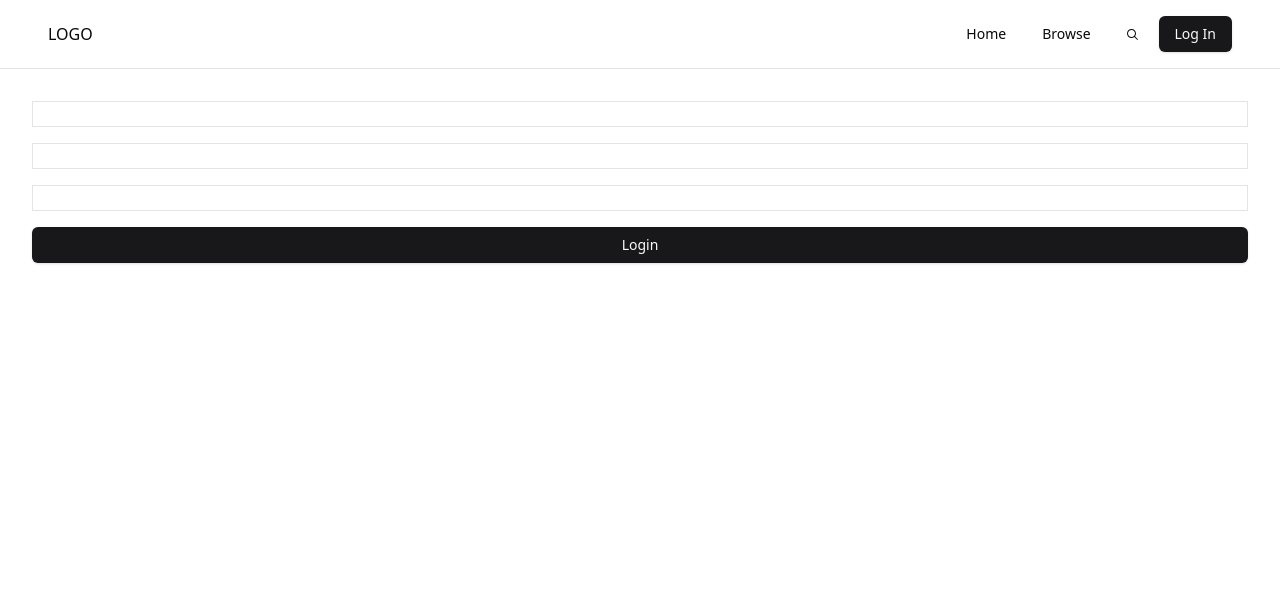
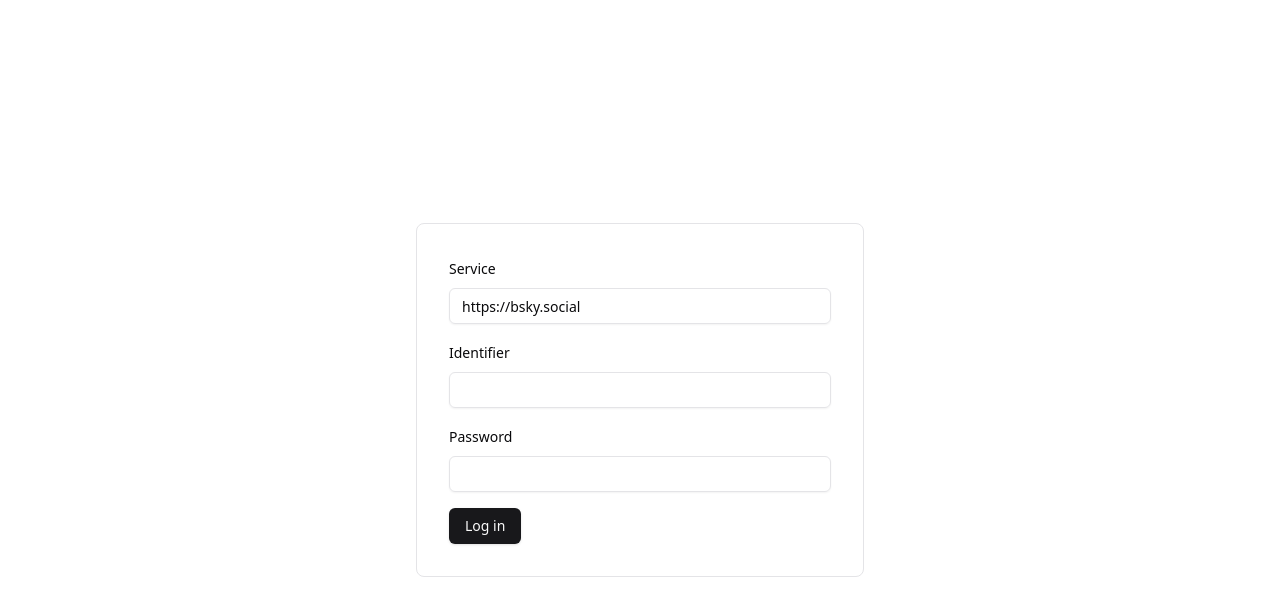
Before and after one commit to corn-flour/media-management-app, a Next.js app: page /login in a window 1280 px wide. Shown: the top 616 px of the page. Built offline with nearby package versions, Linux system fonts and the light colour scheme.

Commit message:
slightly better login form for now

```diff
--- a/package.json
+++ b/package.json
@@ -10,8 +10,10 @@
 	},
 	"dependencies": {
 		"@atproto/api": "^0.12.22",
+		"@hookform/resolvers": "^3.6.0",
 		"@radix-ui/react-dialog": "^1.0.5",
 		"@radix-ui/react-icons": "^1.3.0",
+		"@radix-ui/react-label": "^2.1.0",
 		"@radix-ui/react-navigation-menu": "^1.1.4",
 		"@radix-ui/react-slot": "^1.0.2",
 		"@tanstack/react-query": "^5.40.1",
@@ -23,9 +25,11 @@
 		"prettier-plugin-tailwindcss": "^0.6.2",
 		"react": "^18",
 		"react-dom": "^18",
+		"react-hook-form": "^7.52.0",
 		"tailwind-merge": "^2.3.0",
 		"tailwindcss-animate": "^1.0.7",
-		"use-debounce": "^10.0.1"
+		"use-debounce": "^10.0.1",
+		"zod": "^3.23.8"
 	},
 	"devDependencies": {
 		"@types/node": "^20",
--- /dev/null
+++ b/src/components/ui/form.tsx
@@ -0,0 +1,176 @@
+import * as React from "react"
+import * as LabelPrimitive from "@radix-ui/react-label"
+import { Slot } from "@radix-ui/react-slot"
+import {
+  Controller,
+  ControllerProps,
+  FieldPath,
+  FieldValues,
+  FormProvider,
+  useFormContext,
+} from "react-hook-form"
+
+import { cn } from "@/lib/utils"
+import { Label } from "@/components/ui/label"
+
+const Form = FormProvider
+
+type FormFieldContextValue<
+  TFieldValues extends FieldValues = FieldValues,
+  TName extends FieldPath<TFieldValues> = FieldPath<TFieldValues>
+> = {
+  name: TName
+}
+
+const FormFieldContext = React.createContext<FormFieldContextValue>(
+  {} as FormFieldContextValue
+)
+
+const FormField = <
+  TFieldValues extends FieldValues = FieldValues,
+  TName extends FieldPath<TFieldValues> = FieldPath<TFieldValues>
+>({
+  ...props
+}: ControllerProps<TFieldValues, TName>) => {
+  return (
+    <FormFieldContext.Provider value={{ name: props.name }}>
+      <Controller {...props} />
+    </FormFieldContext.Provider>
+  )
+}
+
+const useFormField = () => {
+  const fieldContext = React.useContext(FormFieldContext)
+  const itemContext = React.useContext(FormItemContext)
+  const { getFieldState, formState } = useFormContext()
+
+  const fieldState = getFieldState(fieldContext.name, formState)
+
+  if (!fieldContext) {
+    throw new Error("useFormField should be used within <FormField>")
+  }
+
+  const { id } = itemContext
+
+  return {
+    id,
+    name: fieldContext.name,
+    formItemId: `${id}-form-item`,
+    formDescriptionId: `${id}-form-item-description`,
+    formMessageId: `${id}-form-item-message`,
+    ...fieldState,
+  }
+}
+
+type FormItemContextValue = {
+  id: string
+}
+
+const FormItemContext = React.createContext<FormItemContextValue>(
+  {} as FormItemContextValue
+)
+
+const FormItem = React.forwardRef<
+  HTMLDivElement,
+  React.HTMLAttributes<HTMLDivElement>
+>(({ className, ...props }, ref) => {
+  const id = React.useId()
+
+  return (
+    <FormItemContext.Provider value={{ id }}>
+      <div ref={ref} className={cn("space-y-2", className)} {...props} />
+    </FormItemContext.Provider>
+  )
+})
+FormItem.displayName = "FormItem"
+
+const FormLabel = React.forwardRef<
+  React.ElementRef<typeof LabelPrimitive.Root>,
+  React.ComponentPropsWithoutRef<typeof LabelPrimitive.Root>
+>(({ className, ...props }, ref) => {
+  const { error, formItemId } = useFormField()
+
+  return (
+    <Label
+      ref={ref}
+      className={cn(error && "text-destructive", className)}
+      htmlFor={formItemId}
+      {...props}
+    />
+  )
+})
+FormLabel.displayName = "FormLabel"
+
+const FormControl = React.forwardRef<
+  React.ElementRef<typeof Slot>,
+  React.ComponentPropsWithoutRef<typeof Slot>
+>(({ ...props }, ref) => {
+  const { error, formItemId, formDescriptionId, formMessageId } = useFormField()
+
+  return (
+    <Slot
+      ref={ref}
+      id={formItemId}
+      aria-describedby={
+        !error
+          ? `${formDescriptionId}`
+          : `${formDescriptionId} ${formMessageId}`
+      }
+      aria-invalid={!!error}
+      {...props}
+    />
+  )
+})
+FormControl.displayName = "FormControl"
+
+const FormDescription = React.forwardRef<
+  HTMLParagraphElement,
+  React.HTMLAttributes<HTMLParagraphElement>
+>(({ className, ...props }, ref) => {
+  const { formDescriptionId } = useFormField()
+
+  return (
+    <p
+      ref={ref}
+      id={formDescriptionId}
+      className={cn("text-[0.8rem] text-muted-foreground", className)}
+      {...props}
+    />
+  )
+})
+FormDescription.displayName = "FormDescription"
+
+const FormMessage = React.forwardRef<
+  HTMLParagraphElement,
+  React.HTMLAttributes<HTMLParagraphElement>
+>(({ className, children, ...props }, ref) => {
+  const { error, formMessageId } = useFormField()
+  const body = error ? String(error?.message) : children
+
+  if (!body) {
+    return null
+  }
+
+  return (
+    <p
+      ref={ref}
+      id={formMessageId}
+      className={cn("text-[0.8rem] font-medium text-destructive", className)}
+      {...props}
+    >
+      {body}
+    </p>
+  )
+})
+FormMessage.displayName = "FormMessage"
+
+export {
+  useFormField,
+  Form,
+  FormItem,
+  FormLabel,
+  FormControl,
+  FormDescription,
+  FormMessage,
+  FormField,
+}
--- /dev/null
+++ b/src/components/ui/input.tsx
@@ -0,0 +1,25 @@
+import * as React from "react"
+
+import { cn } from "@/lib/utils"
+
+export interface InputProps
+  extends React.InputHTMLAttributes<HTMLInputElement> {}
+
+const Input = React.forwardRef<HTMLInputElement, InputProps>(
+  ({ className, type, ...props }, ref) => {
+    return (
+      <input
+        type={type}
+        className={cn(
+          "flex h-9 w-full rounded-md border border-input bg-transparent px-3 py-1 text-sm shadow-sm transition-colors file:border-0 file:bg-transparent file:text-sm file:font-medium placeholder:text-muted-foreground focus-visible:outline-none focus-visible:ring-1 focus-visible:ring-ring disabled:cursor-not-allowed disabled:opacity-50",
+          className
+        )}
+        ref={ref}
+        {...props}
+      />
+    )
+  }
+)
+Input.displayName = "Input"
+
+export { Input }
--- /dev/null
+++ b/src/components/ui/label.tsx
@@ -0,0 +1,26 @@
+"use client"
+
+import * as React from "react"
+import * as LabelPrimitive from "@radix-ui/react-label"
+import { cva, type VariantProps } from "class-variance-authority"
+
+import { cn } from "@/lib/utils"
+
+const labelVariants = cva(
+  "text-sm font-medium leading-none peer-disabled:cursor-not-allowed peer-disabled:opacity-70"
+)
+
+const Label = React.forwardRef<
+  React.ElementRef<typeof LabelPrimitive.Root>,
+  React.ComponentPropsWithoutRef<typeof LabelPrimitive.Root> &
+    VariantProps<typeof labelVariants>
+>(({ className, ...props }, ref) => (
+  <LabelPrimitive.Root
+    ref={ref}
+    className={cn(labelVariants(), className)}
+    {...props}
+  />
+))
+Label.displayName = LabelPrimitive.Root.displayName
+
+export { Label }
--- a/src/pages/_app.tsx
+++ b/src/pages/_app.tsx
@@ -2,8 +2,20 @@
 import { Providers } from "@/components/providers"
 import { AppType } from "next/app"
 import { Navbar } from "@/components/layout/navbar"
+import { useRouter } from "next/router"
 
 const RootLayout: AppType = ({ Component, pageProps }) => {
+	const router = useRouter()
+
+	// don't display the navbar for login page
+	if (router.pathname === "/login") {
+		return (
+			<Providers>
+				<Component {...pageProps} />
+			</Providers>
+		)
+	}
+
 	return (
 		<Providers>
 			<Navbar />
--- a/src/pages/login.tsx
+++ b/src/pages/login.tsx
@@ -1,60 +1,98 @@
 import { useSession } from "@/components/sessions"
 import { Button } from "@/components/ui/button"
+import { SubmitHandler, useForm } from "react-hook-form"
+import { zodResolver } from "@hookform/resolvers/zod"
+import { z } from "zod"
+import { useRouter } from "next/router"
 import { useState } from "react"
+import {
+	Form,
+	FormControl,
+	FormField,
+	FormItem,
+	FormLabel,
+	FormMessage,
+} from "@/components/ui/form"
+import { Input } from "@/components/ui/input"
+const loginSchema = z.object({
+	service: z.string().url(),
+	identifier: z.string(),
+	password: z.string(),
+})
+
+type LoginFormFields = z.infer<typeof loginSchema>
 
 const LoginPage = () => {
-	const [data, setData] = useState({
-		service: "",
-		identifier: "",
-		password: "",
+	const { login } = useSession()
+	const router = useRouter()
+	const [submissionError, setSubmissionError] = useState("")
+
+	const form = useForm<LoginFormFields>({
+		resolver: zodResolver(loginSchema),
+		defaultValues: {
+			service: "https://bsky.social",
+		},
 	})
 
-	const { login } = useSession()
+	const onSubmit: SubmitHandler<LoginFormFields> = async (data) => {
+		try {
+			await login(data)
+			router.push("/")
+		} catch (e) {
+			setSubmissionError((e as Error).message)
+		}
+	}
 
 	return (
+		<div className="grid h-screen place-content-center p-4">
+			<Form {...form}>
 				<form
-			onSubmit={async (e) => {
-				e.preventDefault()
-				await login(data)
-			}}
-			className="flex flex-col gap-4 p-8"
+					onSubmit={form.handleSubmit(onSubmit)}
+					className="w-[80vw] max-w-md space-y-4 rounded-lg border p-8"
 				>
-			<input
+					<FormField
+						control={form.control}
 						name="service"
-				value={data.service}
-				onChange={(e) =>
-					setData((data) => ({
-						...data,
-						service: e.target.value,
-					}))
-				}
-				className="border"
+						render={({ field }) => (
+							<FormItem>
+								<FormLabel>Service</FormLabel>
+								<FormControl>
+									<Input {...field} />
+								</FormControl>
+								<FormMessage />
+							</FormItem>
+						)}
 					/>
-			<input
+					<FormField
+						control={form.control}
 						name="identifier"
-				value={data.identifier}
-				onChange={(e) =>
-					setData((data) => ({
-						...data,
-						identifier: e.target.value,
-					}))
-				}
-				className="border"
+						render={({ field }) => (
+							<FormItem>
+								<FormLabel>Identifier</FormLabel>
+								<FormControl>
+									<Input {...field} />
+								</FormControl>
+								<FormMessage />
+							</FormItem>
+						)}
 					/>
-			<input
-				type="password"
+					<FormField
+						control={form.control}
 						name="password"
-				value={data.password}
-				onChange={(e) =>
-					setData((data) => ({
-						...data,
-						password: e.target.value,
-					}))
-				}
-				className="border"
+						render={({ field }) => (
+							<FormItem>
+								<FormLabel>Password</FormLabel>
+								<FormControl>
+									<Input {...field} type="password" />
+								</FormControl>
+								<FormMessage />
+							</FormItem>
+						)}
 					/>
-			<Button type="submit">Login</Button>
+					<Button type="submit">Log in</Button>
 				</form>
+			</Form>
+		</div>
 	)
 }
 
```
Also changed, not shown: 1 other file (tests, documents, lock files or other folders). Lines whose indentation alone changed are shown as unchanged.
